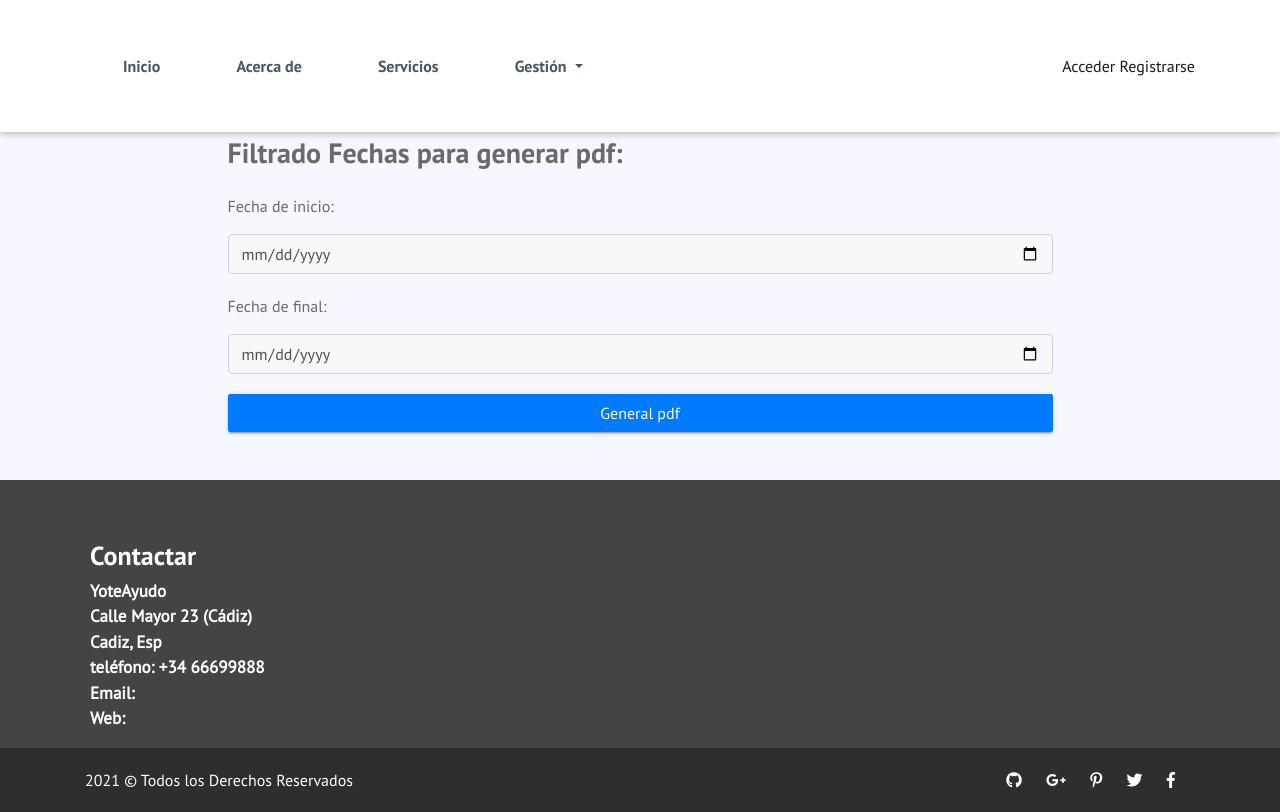
After one commit to microedet/yoteayudo, a Django app: page /filtrado_fechas/ in a window 1280 px wide. The commit adds this page. Run offline with Django 3.2, Linux system fonts and the light colour scheme; parts of the project's set-up code (start-up, migrations or seed data) failed here and were passed over; some libraries are stand-ins or nearby versions.

Commit message:
recibe parametro fechaInicio, fijo, falta ponerlo con el input

```diff
--- a/core/templates/core/base.html
+++ b/core/templates/core/base.html
@@ -42,7 +42,7 @@
                                     <a class="dropdown-item" href="{% url 'especialistas' %}">Consultar Especialistas</a>
                                     <a class="dropdown-item" href="{% url 'modificar_consultar_cita_cliente' %}">Modificar y Anular Cita</a>
                                     <a class="dropdown-item" href="{% url 'historico_consulta_cliente' %}">Historial de Citas</a>
-                                    <a class="dropdown-item" href="{% url 'generar_pdf'  %}">Informe de Consultas</a>
+                                    <a class="dropdown-item" href="{% url 'filtrado_fechas'  %}">Informe de Consultas</a>
 
                             {% endif %}
                             {% if request.user.is_especialista %}
--- /dev/null
+++ b/core/templates/core/cliente_filtrado_fechas.html
@@ -0,0 +1,31 @@
+{% extends 'core/base.html' %}
+{% load static %}
+{% block title %}Filtrado Fechas{% endblock %}
+{% block content %}
+
+    <br>
+    <br>
+    <br>
+    <style>.errorlist{color:red;}</style>
+    <main role="main">
+        <div class="container">
+            <div class="row mt-3">
+                <div class="col-md-9 mx-auto mb-5">
+                    <br>
+                    <br>
+                    <form action="" method="post" enctype="multipart/form-data">{% csrf_token %}
+                        <h3 class="mb-4">Filtrado Fechas para generar pdf:  </h3>
+
+                        <p>Fecha de inicio:</p>
+                        <input type="date" class="form-control mt-3"   id="fechaInicio" name="fechaInicio" required>
+                        <p>Fecha de final:</p>
+                        <input type="date" class="form-control mt-3"  id="fechaFinal" name="fechaFinal" required>
+
+
+                        <p><a href="{% url 'generar_pdf' slug=1 %}" class="btn btn-primary btn-block" >General pdf</a></p>
+                    </form>
+                </div>
+            </div>
+        </div>
+    </main>
+{% endblock %}
--- a/core/urls.py
+++ b/core/urls.py
@@ -1,35 +1,34 @@
-from django.urls import path,include
+from django.urls import path, include
 from . import views
 from .views import SignUpView, ClienteSignUpView, EspecialistaSignUpView, ClienteUpdate, EspecialistaUpdate, \
     EspecialistaDetailView, EspecialistasListView
 
+urlpatterns = [
+    path('', views.index, name="index"),
+    path('about_us/', views.about_us, name='about_us'),
+    path("blog/", views.blog, name='blog'),
+    path("contact_us/", views.contact_us, name="contact_us"),
+    path("gallery/", views.gallery, name="gallery"),
+    path("services/", views.services, name="services"),
+    path("login/", views.login, name="login"),
 
-urlpatterns = [
-    path('', views.index,name = "index"),
-    path('about_us/',views.about_us,name='about_us'),
-    path("blog/",views.blog,name='blog'),
-    path("contact_us/",views.contact_us,name="contact_us"),
-    path("gallery/",views.gallery,name="gallery"),
-    path("services/",views.services,name="services"),
-    path("login/",views.login,name="login"),
-
-    #urls para hacer los registros
+    # urls para hacer los registros
     path('accounts/', include('django.contrib.auth.urls')),
     path('accounts/signup/', SignUpView.as_view(), name='signup'),
     path('accounts/signup/cliente/', ClienteSignUpView.as_view(), name='cliente_signup'),
     path('accounts/signup/especialista/', EspecialistaSignUpView.as_view(), name='especialista_signup'),
 
-    #urls para hacer update cliente
-    path('updatecliente/',ClienteUpdate.as_view(),name='updatecliente'),
+    # urls para hacer update cliente
+    path('updatecliente/', ClienteUpdate.as_view(), name='updatecliente'),
 
-    #urls para hacer update cliente
-    #path('updateespecialista/<int:pk>',EspecialistaUpdate.as_view(),name='updateespecialista'),
+    # urls para hacer update cliente
+    # path('updateespecialista/<int:pk>',EspecialistaUpdate.as_view(),name='updateespecialista'),
 
-    #url para listview de especialista
-    path('especialistas/',EspecialistasListView.as_view(),name='especialistas'),
+    # url para listview de especialista
+    path('especialistas/', EspecialistasListView.as_view(), name='especialistas'),
 
-    #url para detailview de especialista
-    path('especialista/',views.EspecialistaUpdate.as_view(),name='especialista'),
+    # url para detailview de especialista
+    path('especialista/', views.EspecialistaUpdate.as_view(), name='especialista'),
 
     # url  para update especialista
     path('updateespecialista/<int:pk>', views.EspeUpdateView.as_view(), name='espeupdate'),
@@ -37,28 +36,29 @@ urlpatterns = [
     # url  para delete especialista
     path('deleteespecialista/<int:pk>', views.EspeDelete.as_view(), name='espedelete'),
 
-    #url para solicitar cita
+    # url para solicitar cita
     path('solicitarcita/<int:pk>', views.CitaCreateView.as_view(), name='solicitarcita'),
 
-    #url para listado de citas del cliente
+    # url para listado de citas del cliente
     path('modificar_consultar_cita_cliente/', views.CitasListView.as_view(), name='modificar_consultar_cita_cliente'),
 
-    #url para modificar la fecha de la consulta del especialista
+    # url para modificar la fecha de la consulta del especialista
     path('cambio_fecha_cita_cliente/<int:pk>', views.CitaUpdateView.as_view(), name='cambio_fecha_cita_cliente'),
 
-    #url para borrar la consulta del especialista
+    # url para borrar la consulta del especialista
     path('borrar_cita_cliente/<int:pk>', views.CitaDeleteView.as_view(), name='borrar_cita_cliente'),
 
-    #url para consultar historico de citas
+    # url para consultar historico de citas
     path('historico_consulta_cliente', views.CitasListHistorical.as_view(), name='historico_consulta_cliente'),
 
-    #url para consultar detalles de cita historica
+    # url para consultar detalles de cita historica
     path('consulta_historica/<int:pk>', views.CitaDetailHistorical.as_view(), name='consulta_historica'),
 
-    #url para que el especialista consulte los pacientes
-    path('especialista_consulta_cliente', views.EspecialistaConsultaClientes.as_view(), name='especialista_consulta_cliente'),
+    # url para que el especialista consulte los pacientes
+    path('especialista_consulta_cliente', views.EspecialistaConsultaClientes.as_view(),
+         name='especialista_consulta_cliente'),
 
-    #url para que el especialista vea los detalles de una consulta no realizada y la modifica
+    # url para que el especialista vea los detalles de una consulta no realizada y la modifica
     path('especialista_edita_consulta/<int:pk>', views.EspecialistaEditaConsulta.as_view(),
          name='especialista_edita_consulta'),
 
@@ -74,22 +74,25 @@ urlpatterns = [
     path('especialista_consulta_citas_del_dia/', views.EspecialistaConsultaCitasDelDia.as_view(),
          name='especialista_consulta_citas_del_dia'),
 
-    #url para consultar mensajes recibidos
+    # url para consultar mensajes recibidos
     path('mensaje_list/', views.MensajeListView.as_view(),
          name='mensaje_list'),
 
-    #url para hacer mensajes
-    path('enviar_mensaje/', views.MensajeCreateView.as_view(),name='enviar_mensaje'),
+    # url para hacer mensajes
+    path('enviar_mensaje/', views.MensajeCreateView.as_view(), name='enviar_mensaje'),
 
     path("select2/", include("django_select2.urls")),
 
-    #Url para leer meensaje y porerlo como leido
+    # Url para leer meensaje y porerlo como leido
     path('mensaje_leer/<int:pk>', views.MensajeUpdateView.as_view(), name='mensaje_leer'),
 
     # Url para borrar meensaje
     path('mensaje_borrar/<int:pk>', views.MensajeDeleteView.as_view(), name='mensaje_borrar'),
 
-    #url para generar pdf
-    path('generar_pdf/', views.GeneralPdfClientes.as_view(), name='generar_pdf'),
+    # url para generar pdf
+    path('generar_pdf/<slug:slug>', views.GeneralPdfClientes.as_view(slug='2021-05-25'), name='generar_pdf'),
+
+    # url para crear filtro fechas para informe de consultas
+    path('filtrado_fechas/', views.FiltrarFechasInforme, name='filtrado_fechas'),
 
 ]
--- a/core/views.py
+++ b/core/views.py
@@ -1,3 +1,5 @@
+from sqlite3 import Date
+
 import dateutil.utils
 from django.core.exceptions import ObjectDoesNotExist
 from django.http import HttpResponse
@@ -10,7 +12,9 @@ from reportlab.platypus import TableStyle, Table
 
 from core.decorators import especialista_required, cliente_required
 from core.forms import ClienteSignupForm, EspecialistaSignupForm, ClienteUpdateForm, EspecialistaUpdateForm, \
-    EspecialistaDeleteForm, CitaForm, CitaDetailHistorical, CitaFormModificaEspe, MensajeCreateForm, MensajeUpdateForm
+    EspecialistaDeleteForm, CitaForm, CitaDetailHistorical, CitaFormModificaEspe, MensajeCreateForm, MensajeUpdateForm, \
+    FiltradoConsultaFechas
+
 from django import forms
 from core.models import Cliente, Especialista, Cita, Mensaje, Usuario
 
@@ -18,7 +22,6 @@ from core.models import Cliente, Especialista, Cita, Mensaje, Usuario
 from django.utils.decorators import method_decorator
 from django.contrib.auth.decorators import login_required
 from django.contrib.admin.views.decorators import staff_member_required
-
 
 # para cread pdf
 
@@ -206,6 +209,7 @@ class CitasListHistorical(ListView):
     model = Cita
     template_name = 'core/cita_list_historical.html'
     ordering = ['-fecha']
+
     # funcion que devuelve las citas que han sido efectuados por el especialista y son del cliente
     def get_queryset(self):
         return Cita.objects.filter(realizada=1).filter(idCliente=self.request.user.id).order_by('-fecha')
@@ -249,10 +253,10 @@ class CitaUpdateView(UpdateView):
     def get_context_data(self, **kwargs):
         context = super(CitaUpdateView, self).get_context_data(**kwargs)
 
-        #al hacer el filtrado por id con la pk y idcliente resulta que si no corresponde a idCLiente logeado da error
-        cita = Cita.objects.get(id=self.kwargs.get('pk'),idCliente=self.request.user.id)
-        #if cita.DoesNotExist:
-            #template_name = 'core/index.html'
+        # al hacer el filtrado por id con la pk y idcliente resulta que si no corresponde a idCLiente logeado da error
+        cita = Cita.objects.get(id=self.kwargs.get('pk'), idCliente=self.request.user.id)
+        # if cita.DoesNotExist:
+        # template_name = 'core/index.html'
 
         # cliente = Cliente.objects.get(idUsuario_id=self.request.user)
         context['fecha'] = cita.fecha
@@ -263,7 +267,6 @@ class CitaUpdateView(UpdateView):
 
         print(cita)
         return context
-
 
 
 # desde aqui se puede borrar cita
@@ -301,8 +304,8 @@ class EspecialistaEditaConsulta(UpdateView):
         try:
             context = super(EspecialistaEditaConsulta, self).get_context_data(**kwargs)
             # especialista= Especialista.objects.get(idUsuario=self.model.idEspecialista)
-            #especialista = Especialista.objects.get(idUsuario_id=self.kwargs.get('pk'))
-            cita = Cita.objects.get(id=self.kwargs.get('pk'),idEspecialista_id=self.request.user.id)
+            # especialista = Especialista.objects.get(idUsuario_id=self.kwargs.get('pk'))
+            cita = Cita.objects.get(id=self.kwargs.get('pk'), idEspecialista_id=self.request.user.id)
             context['id'] = cita.id
             context['fecha'] = cita.fecha
             context['idEspecialista'] = cita.idEspecialista_id
@@ -331,7 +334,7 @@ class EspecialistaAplazaConsulta(UpdateView):
         try:
             context = super(EspecialistaAplazaConsulta, self).get_context_data(**kwargs)
 
-            cita = Cita.objects.get(id=self.kwargs.get('pk'),idEspecialista_id=self.request.user.id)
+            cita = Cita.objects.get(id=self.kwargs.get('pk'), idEspecialista_id=self.request.user.id)
             context['id'] = cita.id
             context['fecha'] = cita.fecha
             context['idEspecialista'] = cita.idEspecialista_id
@@ -352,20 +355,20 @@ class EspecialistaConsultaHistoricoClientes(ListView):
     template_name = 'core/especialista_consulta_historico_cliente.html'
 
     # funcion que devuelve las citas que no han sido efectuados por el especialista
-    def get_queryset(self,**kwargs):
+    def get_queryset(self, **kwargs):
         # return Cita.objects.filter(realizada=1).filter(idEspecialista=self.request.user.id)
         try:
-            return Cita.objects.filter(realizada=1).filter(idCliente=self.kwargs.get('pk')).filter(idEspecialista=self.request.user.id).order_by('-fecha')
+            return Cita.objects.filter(realizada=1).filter(idCliente=self.kwargs.get('pk')).filter(
+                idEspecialista=self.request.user.id).order_by('-fecha')
         except ObjectDoesNotExist:
             print("No es una consulta suya")
-
 
     # mediante esta funcion tomamos el valor de la pk, metido en la url, para saber que especialista
     # solicitamos la consulta
     def get_context_data(self, **kwargs):
         context = super(EspecialistaConsultaHistoricoClientes, self).get_context_data(**kwargs)
         cita = Cita.objects.get(id=self.kwargs.get('pk'))
-        especialista=Especialista.objects.get(idUsuario_id=self.request.user)
+        especialista = Especialista.objects.get(idUsuario_id=self.request.user)
         context['id'] = cita.id
         context['fecha'] = cita.fecha
         context['idEspecialista'] = especialista.idUsuario_id
@@ -376,9 +379,6 @@ class EspecialistaConsultaHistoricoClientes(ListView):
         return context
 
 
-
-
-
 # desde aqui el especialista puede listar las citas del especialista en el dia corriente
 @method_decorator(especialista_required, name='dispatch')
 class EspecialistaConsultaCitasDelDia(ListView):
@@ -387,24 +387,25 @@ class EspecialistaConsultaCitasDelDia(ListView):
 
     # funcion que devuelve las citas que no han sido efectuados por el especialista
     def get_queryset(self):
-        return Cita.objects.filter(realizada=0).filter(idEspecialista=self.request.user.id).filter(fecha=dateutil.utils.today())
+        return Cita.objects.filter(realizada=0).filter(idEspecialista=self.request.user.id).filter(
+            fecha=dateutil.utils.today())
 
 
 # vista para listado de mensajes recibidos
 @method_decorator(login_required, name='dispatch')
 class MensajeListView(ListView):
     model = Mensaje
-    #template_name = 'core/mensaje_list.html'
+
+    # template_name = 'core/mensaje_list.html'
 
     def get_queryset(self):
         return Mensaje.objects.filter(idReceptor=self.request.user.id)
-        #return Mensaje.objects.get(leido=1,idReceptor=self.request.user.id).order_by('-fecha')
-        #return Mensaje.objects.filter(leido=0,idReceptor=self.request.user).order_by('-fecha')
+        # return Mensaje.objects.get(leido=1,idReceptor=self.request.user.id).order_by('-fecha')
+        # return Mensaje.objects.filter(leido=0,idReceptor=self.request.user).order_by('-fecha')
         print("el idReceptor loqueado es " + Mensaje.idReceptor)
 
 
-
-#vista para crear mensaje y enviarlo
+# vista para crear mensaje y enviarlo
 @method_decorator(login_required, name='dispatch')
 class MensajeCreateView(CreateView):
     model = Mensaje
@@ -416,11 +417,10 @@ class MensajeCreateView(CreateView):
 
         context['especialistas'] = Especialista.objects.order_by('nombre')
         context['clientes'] = Cliente.objects.order_by('nombre')
-        return  context
+        return context
 
 
-
-#vista para leer los mensajes y ponerlos como leidos
+# vista para leer los mensajes y ponerlos como leidos
 @method_decorator(login_required, name='dispatch')
 class MensajeUpdateView(UpdateView):
     model = Mensaje
@@ -433,63 +433,64 @@ class MensajeUpdateView(UpdateView):
     def get_context_data(self, **kwargs):
         try:
             context = super(MensajeUpdateView, self).get_context_data(**kwargs)
-            mensaje = Mensaje.objects.get(id=self.kwargs.get('pk'),idReceptor=self.request.user)
-            #cliente = Cliente.objects.get(idUsuario_id=self.request.user)
+            mensaje = Mensaje.objects.get(id=self.kwargs.get('pk'), idReceptor=self.request.user)
+            # cliente = Cliente.objects.get(idUsuario_id=self.request.user)
             context['idReceptor'] = mensaje.idReceptor
             context['idEmisor'] = mensaje.idEmisor
             context['fecha'] = mensaje.fecha
             context['asunto'] = mensaje.asunto
             context['texto'] = mensaje.texto
             context['leido'] = mensaje.leido
-            return  context
+            return context
         except ObjectDoesNotExist:
             print("No tiene derecho a ver la información.")
         except:
-          return render('core/404.html')
+            return render('core/404.html')
+
+    # para guardar los datos
 
 
-    #para guardar los datos
-
-
-#vista para borrar mensaje
+# vista para borrar mensaje
 @method_decorator(login_required, name='dispatch')
 class MensajeDeleteView(DeleteView):
     model = Mensaje
     form_class = MensajeUpdateForm
     success_url = reverse_lazy('mensaje_list')
 
-    #para comprobar que el mensaje es tiene como receptor a la persona logeada
+    # para comprobar que el mensaje es tiene como receptor a la persona logeada
     def get_queryset(self):
         try:
-         return Mensaje.objects.filter(idReceptor=self.request.user.id)
+            return Mensaje.objects.filter(idReceptor=self.request.user.id)
         except ObjectDoesNotExist:
             print("ERROR ESE MENSAJE NO ES SUYO NO LO PUEDE BORAR")
 
 
-
 ##VISTAS PARA ERRORES
-#404: página no encontrada
+# 404: página no encontrada
 def render_to_response(param):
     pass
 
 
 def pag_404_not_found(request, exception, template_name="error/404.html"):
     response = render_to_response("core/404.html")
-    response.status_code=404
+    response.status_code = 404
     return response
 
 
-#500: error en el servidor
-def pag_500_error_server(request, exception,template_name="error/500.html"):
+# 500: error en el servidor
+def pag_500_error_server(request, exception, template_name="error/500.html"):
     response = render_to_response("core/500.html")
-    response.status_code=500
+    response.status_code = 500
     return response
 
 
-#vista para general informe de clientes
-@method_decorator(cliente_required,name='dispatch')
+# vista para general informe de clientes
+@method_decorator(cliente_required, name='dispatch')
 class GeneralPdfClientes(View):
 
+    slug=None
+
+    print("LA FECHA INICIO ES " + str(slug))
     def cabecera(self, pdf):
         # Utilizamos el archivo logo_django.png que está guardado en la carpeta media/imagenes
         archivo_imagen = settings.MEDIA_ROOT + '/core/logoyoteayudo.png'
@@ -502,8 +503,7 @@ class GeneralPdfClientes(View):
         pdf.setFont("Helvetica-Bold", 14)
         pdf.drawString(238, 765, u"INFORME DE CLIENTE")
 
-    def cliente(self,pdf):
-
+    def cliente(self, pdf):
         # Establecemos el tamaño de letra en 16 y el tipo de letra Helvetica
         pdf.setFont("Helvetica-Bold", 12)
         # Dibujamos una cadena en la ubicación X,Y especificada
@@ -513,15 +513,13 @@ class GeneralPdfClientes(View):
         pdf.drawString(70, 660, u"Nombre:")
         pdf.drawString(70, 640, u"Apellido:")
         pdf.drawString(70, 620, u"Fecha Nacimiento:")
-        #datos cliente en negrita
+        # datos cliente en negrita
         pdf.setFont("Helvetica-Bold", 12)
-        cliente=Cliente.objects.get(idUsuario=self.request.user.id)
-        pdf.drawString(120,680, cliente.dni)
-        pdf.drawString(120,660, cliente.nombre)
-        pdf.drawString(120,640, cliente.apellido)
-        pdf.drawString(180,620, str(cliente.fechaNacimiento))
-
-
+        cliente = Cliente.objects.get(idUsuario=self.request.user.id)
+        pdf.drawString(120, 680, cliente.dni)
+        pdf.drawString(120, 660, cliente.nombre)
+        pdf.drawString(120, 640, cliente.apellido)
+        pdf.drawString(180, 620, str(cliente.fechaNacimiento))
 
     def get(self, request, *args, **kwargs):
         # Indicamos el tipo de contenido a devolver, en este caso un pdf
@@ -542,13 +540,14 @@ class GeneralPdfClientes(View):
 
     def tabla(self, pdf, y):
         # Creamos una tupla de encabezados para neustra tabla
-        encabezados = ('Fecha', 'Especialista','Informe')
+        encabezados = ('Fecha', 'Especialista', 'Informe')
         # Creamos una lista de tuplas que van a contener a las personas
-        detalles = [(cita.fecha, cita.idEspecialista.nombre +" "+ cita.idEspecialista.apellido , cita.informe) for cita in
-                    Cita.objects.all()]
+        detalles = [(cita.fecha, cita.idEspecialista.nombre + " " + cita.idEspecialista.apellido, cita.informe) for cita
+                   # in Cita.objects.get(fecha__range=['2021-05-23', '2021-05-26'])]
+         in Cita.objects.filter(fecha=self.slug)]
+
         # Establecemos el tamaño de cada una de las columnas de la tabla
         detalle_orden = Table([encabezados] + detalles, colWidths=[2.5 * cm, 4 * cm, 11 * cm])
-
 
         # Aplicamos estilos a las celdas de la tabla
         detalle_orden.setStyle(TableStyle(
@@ -577,11 +576,10 @@ class GeneralPdfClientes(View):
         self.cabecera(pdf)
         # Llamo al método CLiente
         self.cliente(pdf)
-
-
+        # self.fechas()
 
         y = 500
-        self.tabla(pdf, y)
+        self.tabla(pdf, y )
         # Con show page hacemos un corte de página para pasar a la siguiente
         pdf.showPage()
         pdf.save()
@@ -589,3 +587,13 @@ class GeneralPdfClientes(View):
         buffer.close()
         response.write(pdf)
         return response
+
+
+def FiltrarFechasInforme(request):
+    model = Cita
+    form_class = FiltradoConsultaFechas
+    # generadpf.self.tabla
+    # generadpf.self.tabla(fechaInicio,fechaFinal)
+    template_name = 'core/cliente_filtrado_fechas.html'
+    success_url = reverse_lazy('index')
+    return render(request, template_name)
```
Also changed, not shown: core/forms.py (+11 -0 lines), media/core/logoyoteayudo.png (added).
